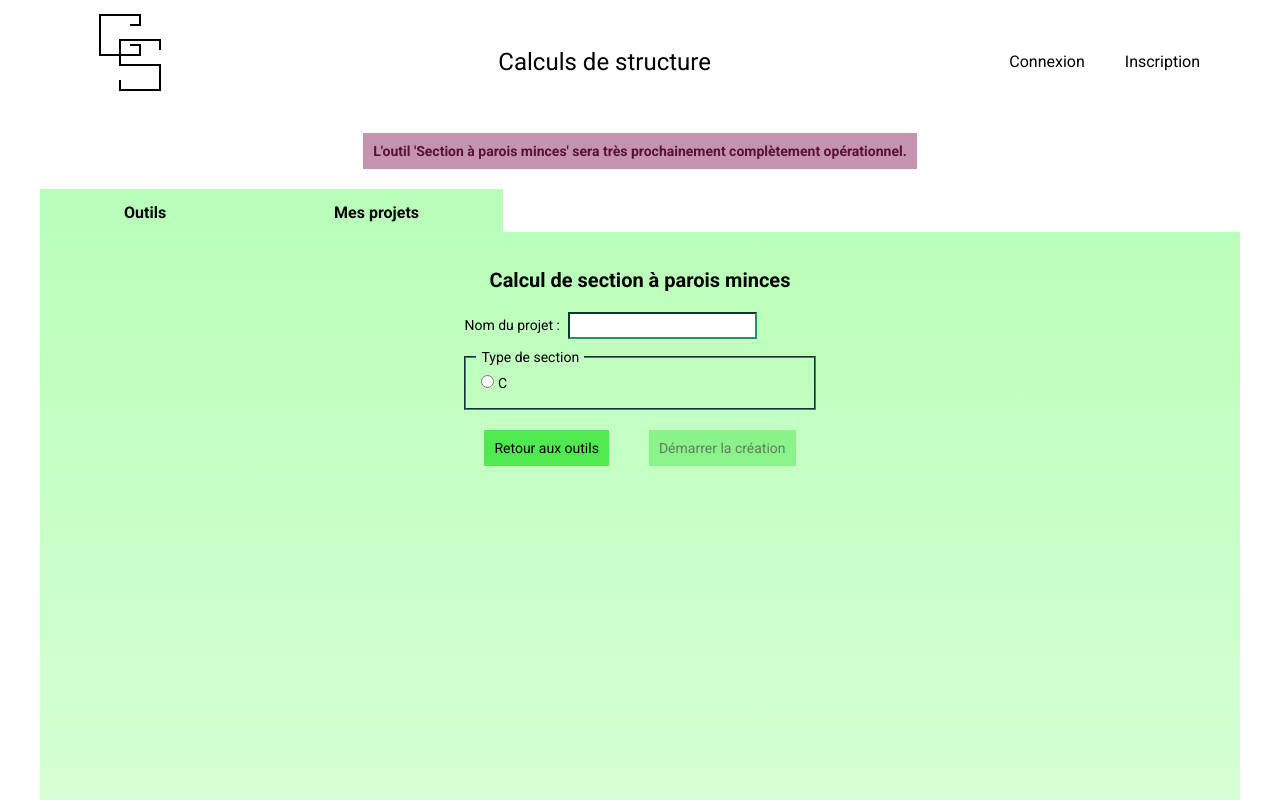
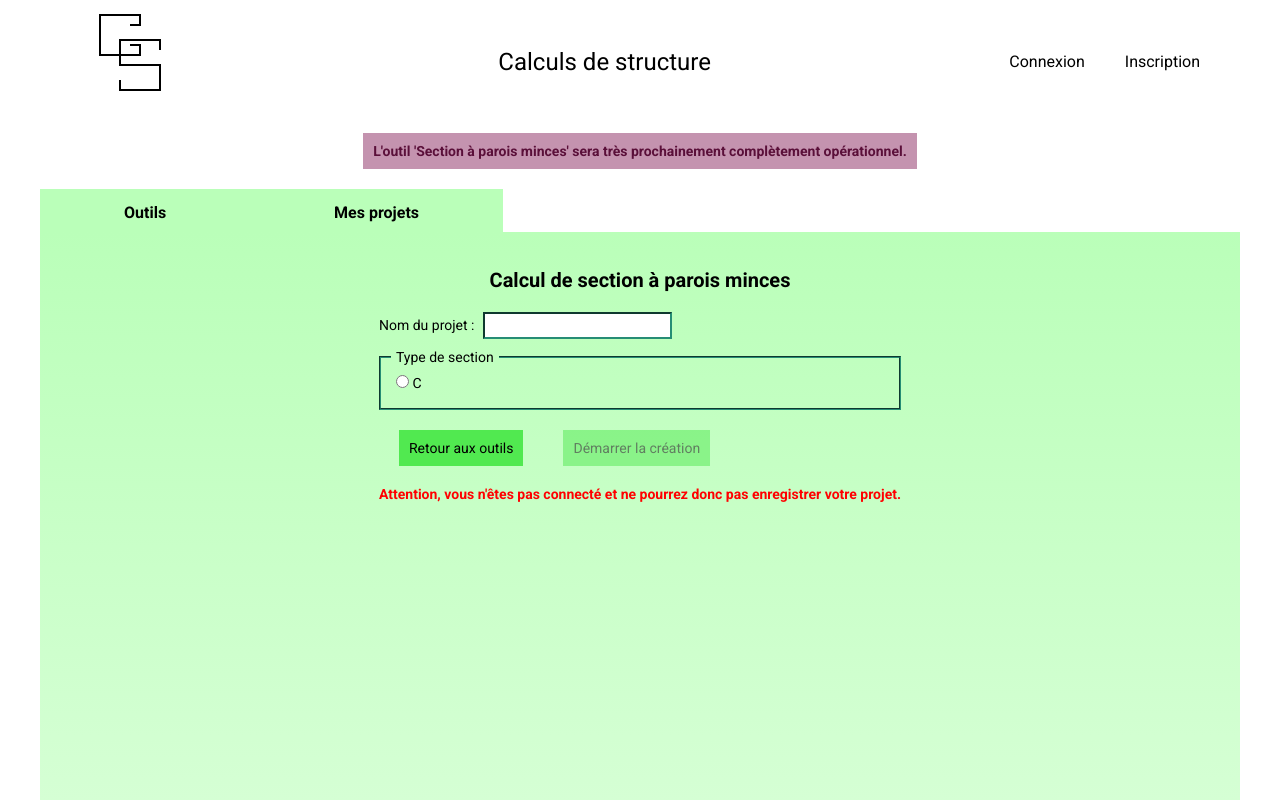
Before and after one commit to Aldehyd/calculate, an Angular app: page /section-tool in a window 1280 px wide. Built offline with nearby package versions, Linux system fonts and the light colour scheme; a web font is replaced by a local one.

Commit message:
add warning when not connected to section tool

```diff
--- a/src/app/section-tool/section-tool.component.html
+++ b/src/app/section-tool/section-tool.component.html
@@ -43,3 +43,7 @@
     </button>
   </div>
 </form>
+<p class="warning-message" *ngIf="accountService.connected === false">
+  Attention, vous n'êtes pas connecté et ne pourrez donc pas enregistrer votre
+  projet.
+</p>
--- a/src/app/section-tool/section-tool.component.ts
+++ b/src/app/section-tool/section-tool.component.ts
@@ -17,6 +17,7 @@ export class SectionToolComponent {
   constructor(
     private router: Router,
     public sectionToolService: sectionToolService,
+    public accountService: accountService,
     private formBuilder: FormBuilder
   ) {}
 
```
